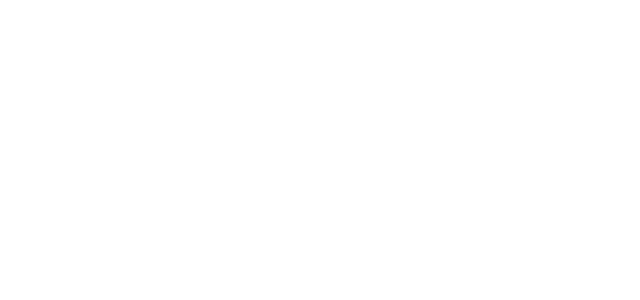
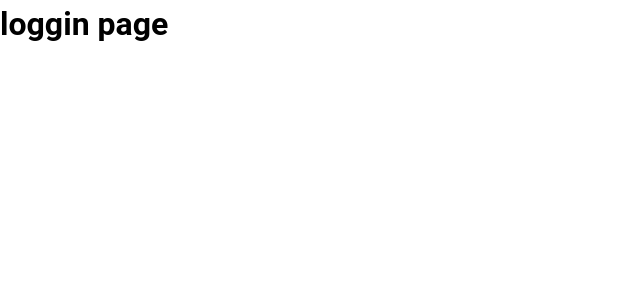
Before and after one commit to Mouhamad-Shaker-1/task-manager-by-Vue.js, a Vue app: page /signup in a window 1280 px wide. Before the commit this address had no page. Shown: the top 300 px of the page, without its empty margins (0-640 px from the left). Built offline with nearby package versions, Linux system fonts and the light colour scheme.

Commit message:
added tow pages one signup and one is login

```diff
--- a/src/App.vue
+++ b/src/App.vue
@@ -17,12 +17,12 @@
 
 1- add home page
 2- add the header component and nested on the home page
-3- adding tow pages one signup and one is loggin
+3- adding tow pages one signup and one is login
 4- styling the home page
-5- add tow button to link to signup and loggin pages
+5- add tow button to link to signup and login pages
 
 after finishing the auth must see if the user arleardy login in
-we can know by the item in the localstorgee
+we can know by the item in the localstorgee (JWT)
 
 if he does must send him to dashboard page
 if not nothing happen
--- a/src/router/index.js
+++ b/src/router/index.js
@@ -1,5 +1,7 @@
 import { createRouter, createWebHistory } from 'vue-router'
 import HomeView from '../views/HomeView.vue'
+import Signup from '@/views/Signup.vue'
+import Login from '@/views/Login.vue'
 
 
 const router = createRouter({
@@ -9,7 +11,17 @@
       path: '/',
       name: 'home',
       component: HomeView,
-    }
+    },
+    {
+      path: '/signup',
+      name: 'signup',
+      component: Signup,
+    },
+    {
+      path: '/login',
+      name: 'login',
+      component: Login,
+    },
   ],
 })
 
--- /dev/null
+++ b/src/views/Login.vue
@@ -0,0 +1,3 @@
+<template>
+    <h1>login page</h1>
+</template>
--- /dev/null
+++ b/src/views/Signup.vue
@@ -0,0 +1,3 @@
+<template>
+    <h1>loggin page</h1>
+</template>
```
